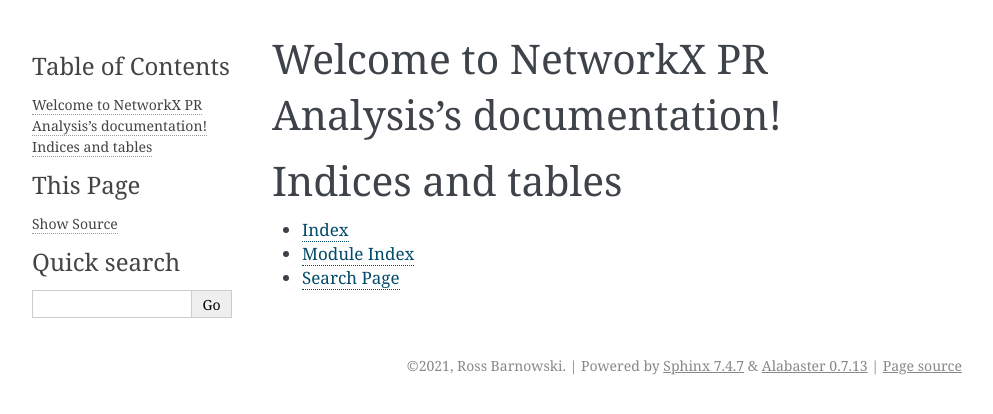
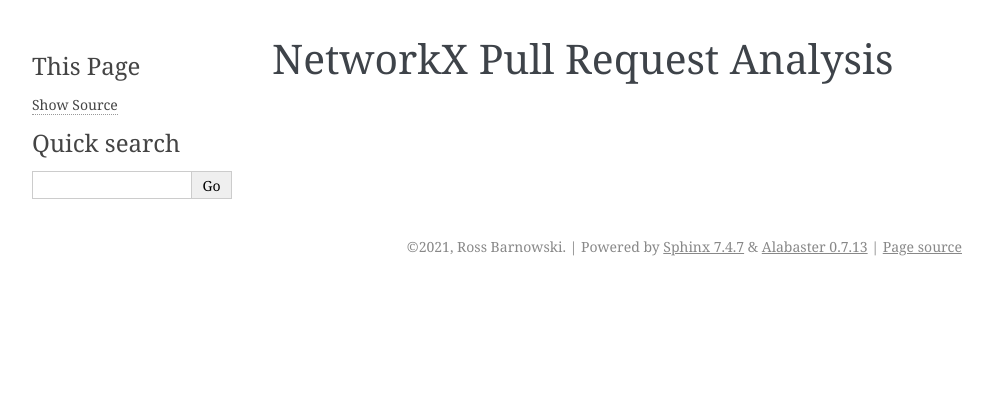
Before and after one commit to rossbar/nx-pr-analysis-scipy-2021, a Sphinx documentation site: the page built from doc/index.md, in a window 1280 px wide. Shown: the top 414 px of the page, without its empty margins (148-1141 px from the left). Built offline with Sphinx 7.4.7, drawn with Linux system fonts in a browser that asks for light colours; part of the change alters nothing that is shown.

```diff
--- a/doc/conf.py
+++ b/doc/conf.py
@@ -28,6 +28,7 @@ author = 'Ross Barnowski'
 # extensions coming with Sphinx (named 'sphinx.ext.*') or your custom
 # ones.
 extensions = [
+    "myst_nb",
 ]
 
 # Add any paths that contain templates here, relative to this directory.
--- /dev/null
+++ b/doc/index.md
@@ -0,0 +1,25 @@
+---
+jupytext:
+  notebook_metadata_filter: all
+  text_representation:
+    extension: .md
+    format_name: myst
+    format_version: 0.13
+    jupytext_version: 1.11.1
+kernelspec:
+  display_name: Python 3
+  language: python
+  name: python3
+language_info:
+  codemirror_mode:
+    name: ipython
+    version: 3
+  file_extension: .py
+  mimetype: text/x-python
+  name: python
+  nbconvert_exporter: python
+  pygments_lexer: ipython3
+  version: 3.7.4
+---
+
+# NetworkX Pull Request Analysis
--- a/doc/index.rst
+++ /dev/null
@@ -1,20 +0,0 @@
-.. NetworkX PR Analysis documentation master file, created by
-   sphinx-quickstart on Wed Jul 14 14:27:55 2021.
-   You can adapt this file completely to your liking, but it should at least
-   contain the root `toctree` directive.
-
-Welcome to NetworkX PR Analysis's documentation!
-================================================
-
-.. toctree::
-   :maxdepth: 2
-   :caption: Contents:
-
-
-
-Indices and tables
-==================
-
-* :ref:`genindex`
-* :ref:`modindex`
-* :ref:`search`
```
Also changed, not shown: 1 other file.
